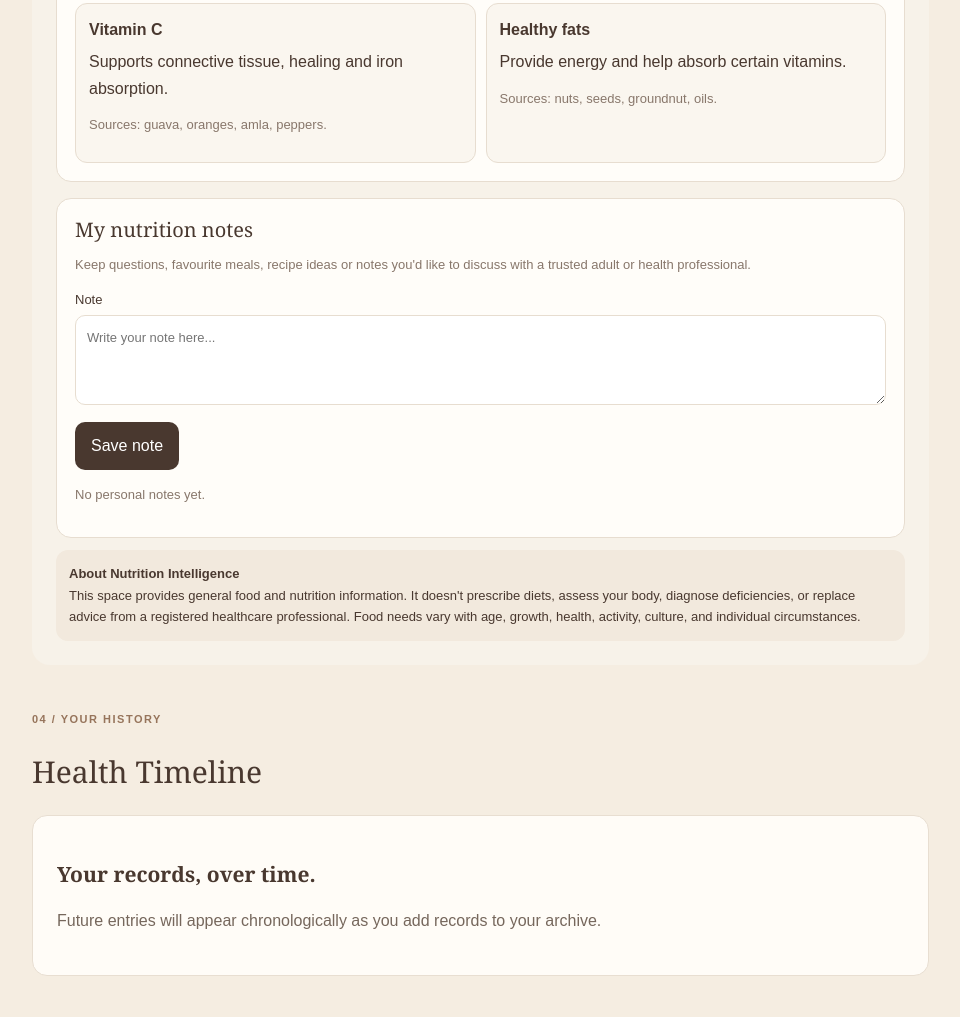
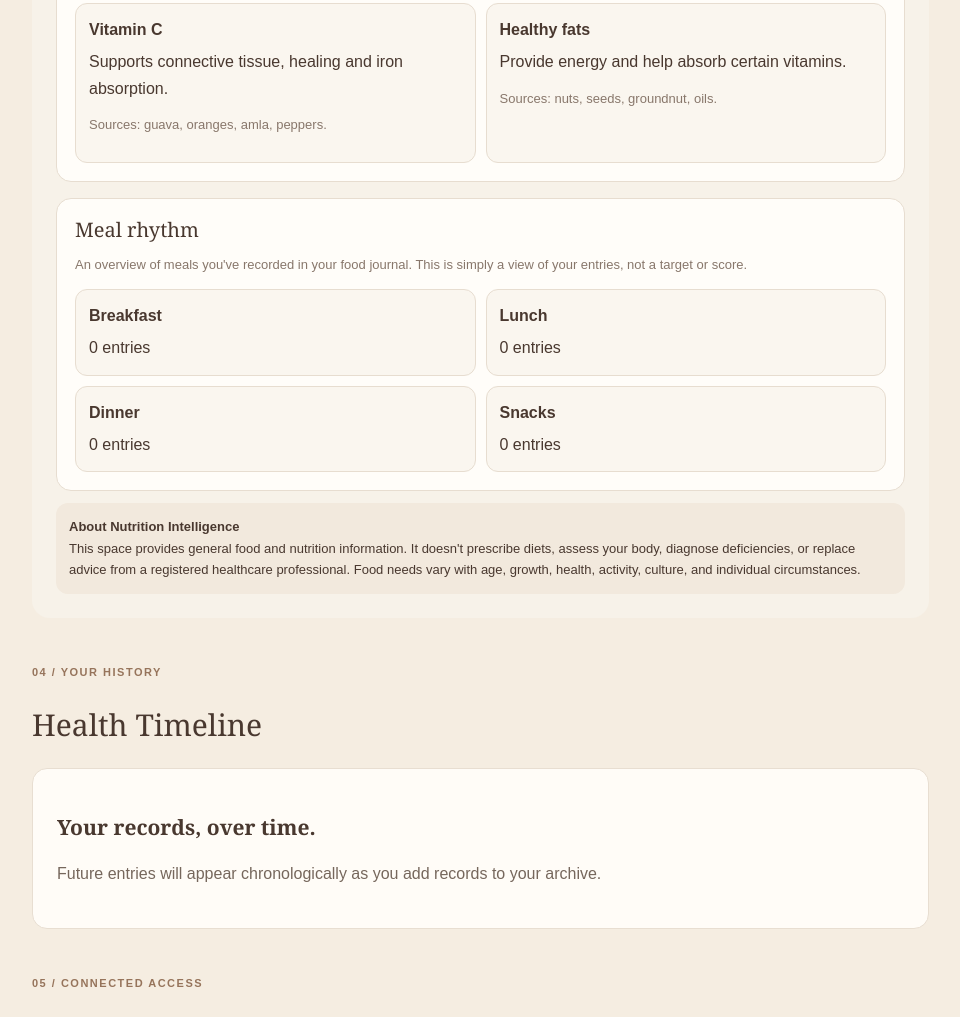
Before and after one commit to Jeevika909/NutriLock, a plain HTML site: page index.html in a window 1280 px wide. Shown: the part 5569-6586 px from the top of the page, without its empty margins (287-1247 px from the left). Drawn offline with nearby package versions, Linux system fonts and the light colour scheme.

Commit message:
Update index.html

```diff
--- a/index.html
+++ b/index.html
@@ -1003,25 +1003,33 @@ footer{border-top:1px solid var(--line);margin-top:60px;padding:25px 0;color:var
   </div>
 </div>
 
-  <!-- PERSONAL NOTES -->
-  <div class="ni-card">
-    <h3>My nutrition notes</h3>
-    <p class="ni-muted">
-      Keep questions, favourite meals, recipe ideas or notes
-      you'd like to discuss with a trusted adult or health professional.
-    </p>
-    <form id="ni-notes-form">
-      <label>
-        Note
-        <textarea id="ni-note-text" placeholder="Write your note here..."></textarea>
-      </label>
-      <button class="ni-btn" type="submit">Save note</button>
-    </form>
-    <div id="ni-notes-list"></div>
-    <div id="ni-notes-empty" class="ni-empty">
-      No personal notes yet.
+<!-- MEAL RHYTHM -->
+<div class="ni-card">
+  <h3>Meal rhythm</h3>
+  <p class="ni-muted">
+    An overview of meals you've recorded in your food journal.
+    This is simply a view of your entries, not a target or score.
+  </p>
+
+  <div class="ni-food-grid" id="ni-meal-rhythm">
+    <div class="ni-food">
+      <strong>Breakfast</strong>
+      <span id="ni-count-breakfast">0 entries</span>
+    </div>
+    <div class="ni-food">
+      <strong>Lunch</strong>
+      <span id="ni-count-lunch">0 entries</span>
+    </div>
+    <div class="ni-food">
+      <strong>Dinner</strong>
+      <span id="ni-count-dinner">0 entries</span>
+    </div>
+    <div class="ni-food">
+      <strong>Snacks</strong>
+      <span id="ni-count-snack">0 entries</span>
     </div>
   </div>
+</div>
 
   <div class="ni-note">
     <strong>About Nutrition Intelligence</strong><br>
```
